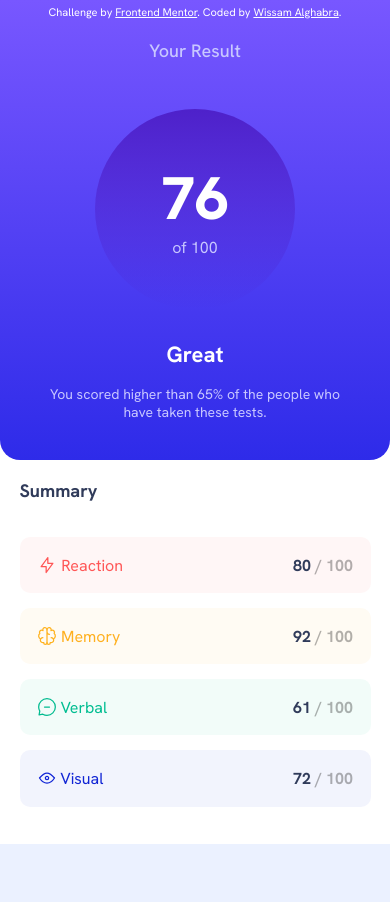
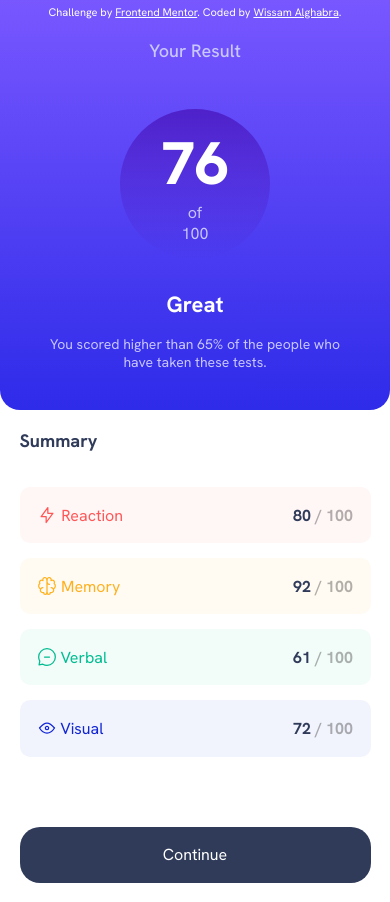
Before and after one commit to wis-agh64/frontendmentor, a plain HTML site: page results-summary-component-main/index.html in a window 390 px wide. Before the commit the page ends 844 px from the top, so only its background shows below. Drawn offline with Linux system fonts and the light colour scheme.

Commit message:
final but fixed overflowing bug for small screens

```diff
--- a/results-summary-component-main/index.html
+++ b/results-summary-component-main/index.html
@@ -1,5 +1,5 @@
 <!DOCTYPE html>
-<html class="height-100" lang="en">
+<html lang="en">
 <head>
   <meta charset="UTF-8">
   <meta name="viewport" content="width=device-width, initial-scale=1.0">
@@ -14,7 +14,7 @@
     .attribution a { color: hsl(228, 45%, 44%); }
   </style>
 </head>
-<body class="height-100 flex flex-column flex-justify-center flex-align-center bg-pale-blue">
+<body class="flex flex-column flex-justify-center flex-align-center bg-pale-blue">
   <div id="main" class="height-sm-100 width-sm-100 flex flex-sm-col border-radius-20 bg-white shadow">
     <div id="resultPanel" class="width-50 width-sm-100 p-10 border-radius-20 bg-grad-slate-royal flex flex-column flex-align-center flex-justify-space-between text-center">
       <div class="fg-light-lavender mb-5 text-medium text-bold">Your Result</div>
--- a/results-summary-component-main/style.scss
+++ b/results-summary-component-main/style.scss
@@ -190,8 +190,12 @@ body {
 }
 
 #resultCircle {
-    height: 200px;
-    width: 200px;
+    height: 150px;
+    width: 150px;
+}
+
+body, html {
+    height: 100%;
 }
 
 @media screen and (max-width: 630px) {
@@ -208,13 +212,12 @@ body {
         height: 100%;
     }
 
-    body {
-        overflow: hidden;
+    #main {
+        border-radius: 0px;
     }
 
-    #main {
-        border-radius: 0px;
-        overflow: scroll;
+    body {
+        height: auto;
     }
 
     #resultPanel {
```
Also changed, not shown: results-summary-component-main/style.css, 1 other file.
